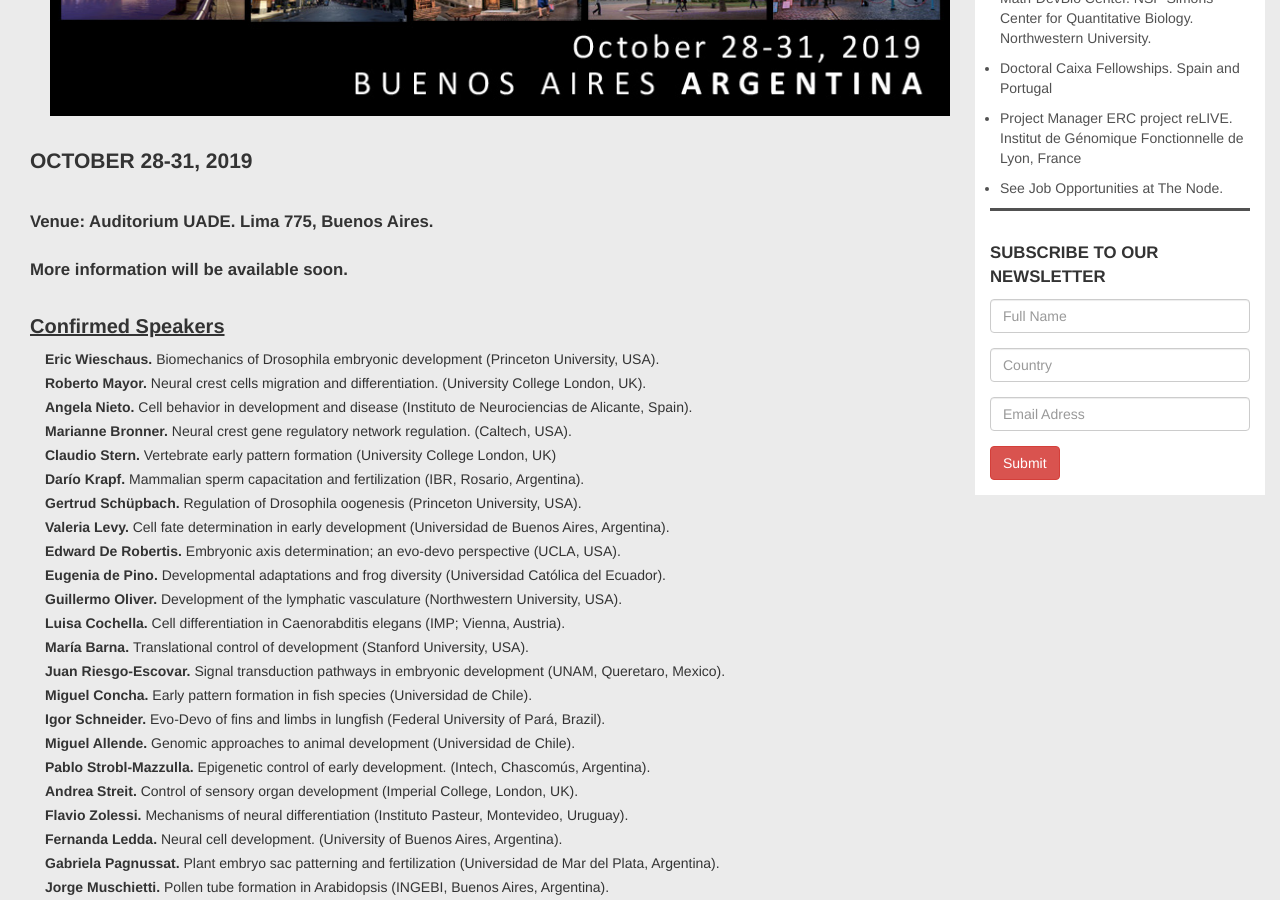
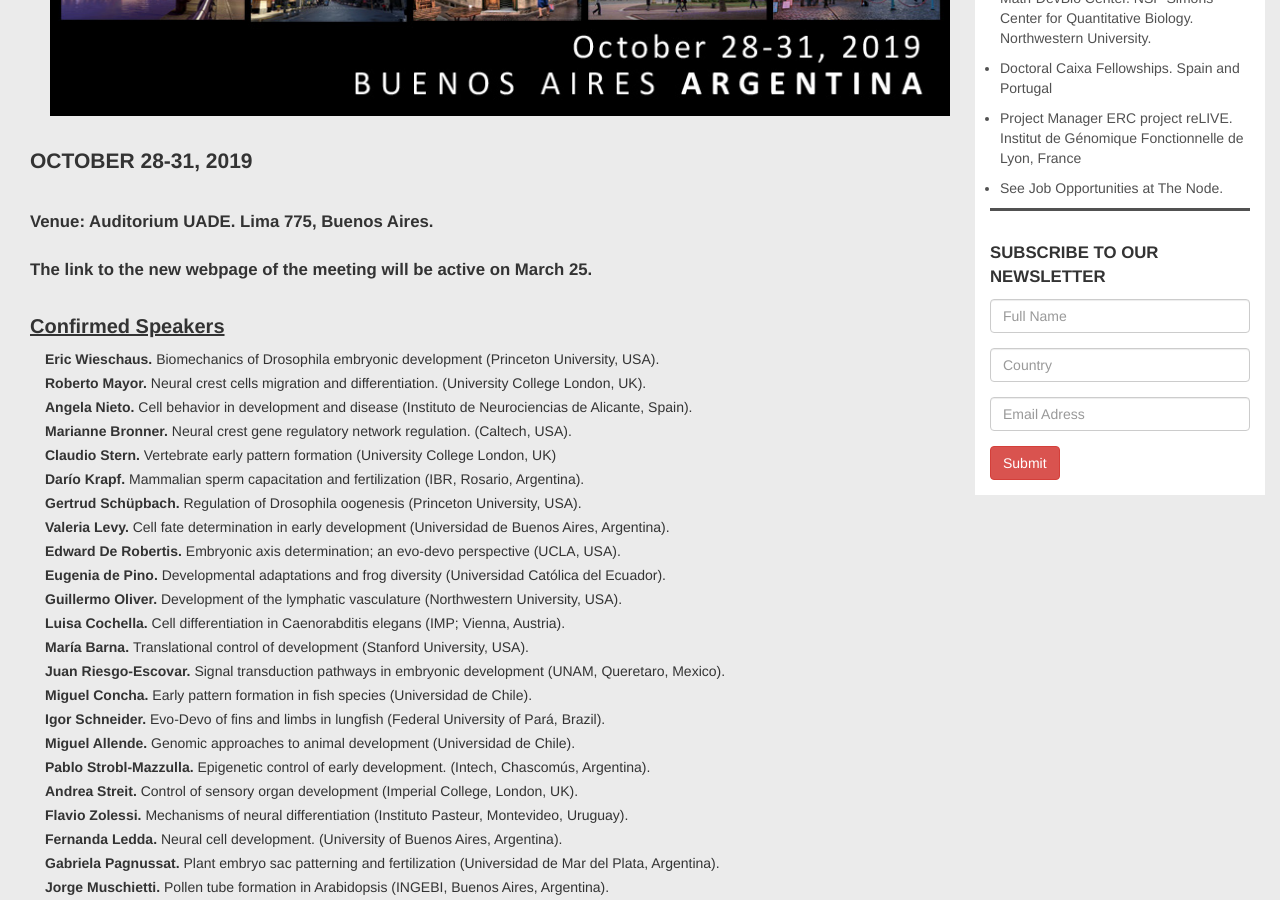
Before and after one commit to lasdb/lasdb.github.io, a Jekyll site: the page built from pages/lasdb2019.html, in a window 1280 px wide and 900 px high, scrolled down 623 px. Built offline with Jekyll 4.4.1, drawn with Linux system fonts in a browser that asks for light colours; nearby versions of some CDN libraries.

Commit message:
Update lasdb2019.html

```diff
--- a/pages/lasdb2019.html
+++ b/pages/lasdb2019.html
@@ -12,7 +12,7 @@ layout: default
 
     <p style="font-weight:bold; font-size: 1.5em;">  <br> OCTOBER 28-31, 2019 </p>
     <p style="font-weight:bold; font-size: 1.2em;">  <br> Venue: Auditorium UADE. Lima 775, Buenos Aires. <br><br>
-        More information will be available soon. <br><br>
+        The link to the new webpage of the meeting will be active on March 25. <br><br>
 
     <h4 style="font-weight:bold;text-decoration: underline;font-size: 20px;"> Confirmed Speakers<br></h4>
     <div class="col-md-12" style="margin: 2px 0">
```
